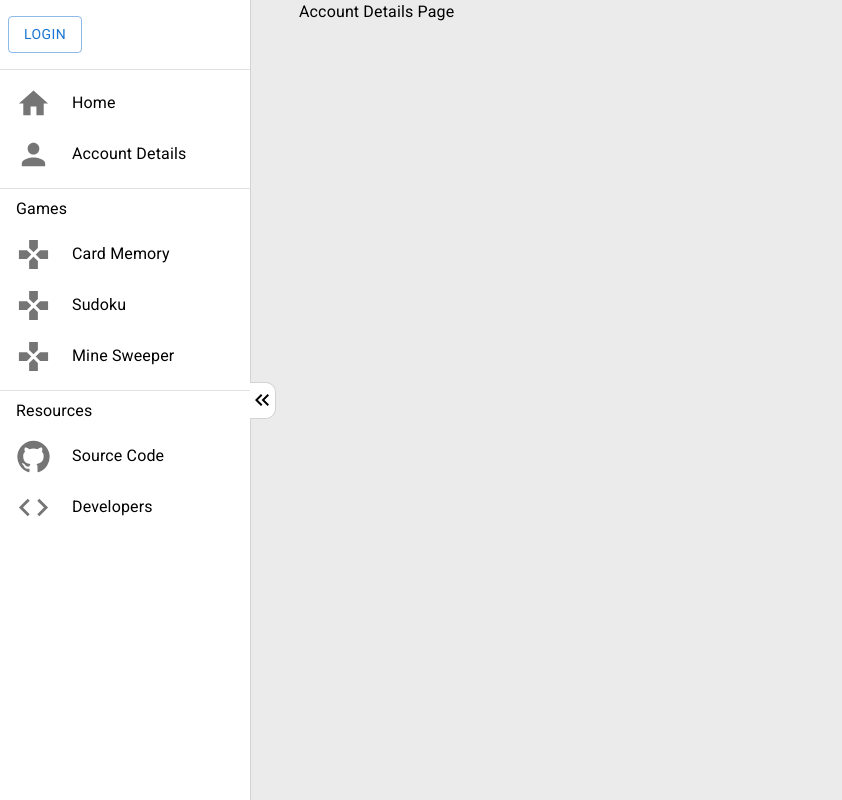
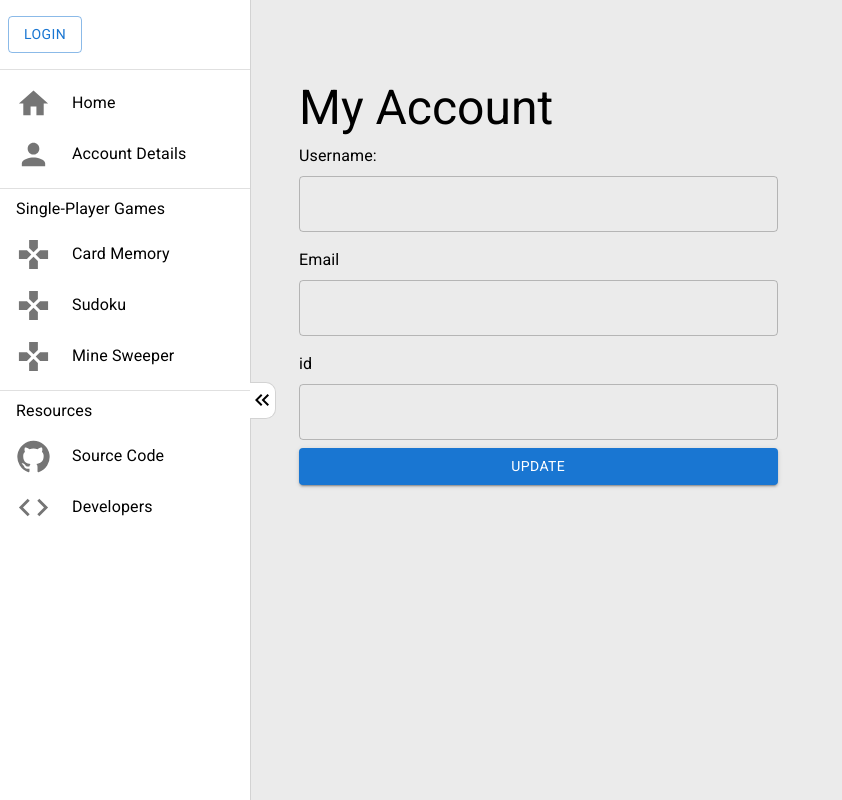
Before and after one commit to dz18/Arcade-Vault, a React (Vite) app: page /account-details in a window 1280 px wide. Shown: the whole page, without its empty margins (0-842 px from the left). Built offline with nearby package versions, Linux system fonts and the light colour scheme; no server answers.

Commit message:
Moved CardMemoryGame into singleplayer-games folder, Added stat tracking into CardMemory Game. Minor Bug Fixes

```diff
--- a/src/components/SideNav.jsx
+++ b/src/components/SideNav.jsx
@@ -24,7 +24,7 @@ import {
     Person,
     Settings
 } from "@mui/icons-material";
-import { useState } from "react";
+import { useEffect, useState } from "react";
 import { useNavigate } from "react-router-dom";
 import LoginModal from "./LoginModal";
 import { useAuth } from "../contexts/AuthContext";
@@ -38,7 +38,6 @@ export default function SideNav() {
     const [hide, setHide] = useState(false)
     const [openModal, setOpenModal] = useState(false)
     const [anchorEl, setAnchorEl] = useState(null)
-    const openSettingsMenu = Boolean(anchorEl)
 
     const handleSettingsMenu = (e) => {
         setAnchorEl(e.currentTarget)
@@ -58,7 +57,14 @@ export default function SideNav() {
 
     const handleLogout = async () => {
         await logOut()
+        closeSettingsMenu()
     }
+
+    useEffect(() => {
+        if (anchorEl && !document.body.contains(anchorEl)) {
+            setAnchorEl(null); // Reset if invalid
+        }
+    }, [anchorEl]);
 
     return (
         <Box
@@ -96,7 +102,7 @@ export default function SideNav() {
                                     }}
                                 />
                                 <Typography>
-                                    {userData?.username || userData?.username.slice(0,12) + '...'}
+                                    {userData?.username.length < 15 ? userData?.username : userData?.username.slice(0,15) + '...'}
                                 </Typography>
                             </Box>
                             <IconButton
@@ -106,8 +112,9 @@ export default function SideNav() {
                             </IconButton>
                             <Menu
                                 anchorEl={anchorEl}
-                                open={openSettingsMenu}
+                                open={Boolean(anchorEl)}
                                 onClose={closeSettingsMenu}
+                                keepMounted
                             >
                                 <MenuItem
                                     onClick={handleLogout}
@@ -149,7 +156,7 @@ export default function SideNav() {
                         <ListItemText primary='Home' />
                     </ListItemButton>
                     <ListItemButton
-                        onClick={() => navigate('/account-details')}
+                        onClick={user ? () => navigate('/account-details') : handleModalOpen}
                     >
                         <ListItemIcon>
                             <Person fontSize="large"/>
@@ -166,7 +173,7 @@ export default function SideNav() {
                     px={2}
                     pt={1}
                 >
-                    Games
+                    Single-Player Games
                 </Typography>
                 <List>
                     <ListItemButton
--- /dev/null
+++ b/src/components/leaderboards/CardMemoryLeaderboards.jsx
@@ -0,0 +1,89 @@
+import { AvTimer, Replay, SportsScore } from "@mui/icons-material";
+import { Box, Grid2, Typography } from "@mui/material";
+
+export default function CardMemoryLeaderboards() {
+
+
+
+    return (
+        <Box>
+            <Grid2 container spacing={2}>
+
+                {/* Best Score */}
+                <Grid2
+                    bgcolor='lime'
+                    p={2}
+                    size={{xs: 12, sm: 6, md: 4}}
+                    overflow='hidden'
+                    borderRadius={2}
+                >
+                    {/* Header */}
+                    <Box
+                        display='flex'
+                        alignItems='center'
+                    >
+                        <SportsScore fontSize="large"/>
+                        <Typography
+                            variant="h6"
+                            fontWeight='bold'
+                            ml={1}
+                        >
+                            Best Scores
+                        </Typography>
+                    </Box>
+                </Grid2>
+
+                {/* Best Time */}
+                <Grid2
+                    bgcolor='skyblue'
+                    p={2}
+                    size={{xs: 12, sm: 6, md: 4}}
+                    overflow='hidden'
+                    borderRadius={2}
+                >
+                    {/* Header */}
+                    <Box
+                        display='flex'
+                        alignItems='center'
+                    >
+                        <AvTimer fontSize="large"/>
+                        <Typography
+                            variant="h6"
+                            fontWeight='bold'
+                            ml={1}
+                        >
+                            Best Times
+                        </Typography>
+                    </Box>
+
+                </Grid2>
+
+                {/* Most Plays */}
+                <Grid2
+                    bgcolor='orange'
+                    p={2}
+                    size={{xs: 12, sm: 6, md: 4}}
+                    overflow='hidden'
+                    borderRadius={2}
+                >
+                    {/* Header */}
+                    <Box
+                        display='flex'
+                        alignItems='center'
+                    >
+                        <Replay fontSize="large"/>
+                        <Typography
+                            variant="h6"
+                            fontWeight='bold'
+                            ml={1}
+                        >
+                            Most Plays
+                        </Typography>
+                    </Box>
+
+                </Grid2>
+
+            </Grid2>
+        </Box>
+    )
+}
--- a/src/contexts/AuthContext.jsx
+++ b/src/contexts/AuthContext.jsx
@@ -43,7 +43,9 @@ export const AuthProvider = ({ children }) => {
     }
 
     const logOut = async() => {
-        return await signOut(auth)
+        await signOut(auth)
+        setUser(null)
+        setUserData(null)
     }
 
     useEffect(() => {
@@ -79,7 +81,8 @@ export const AuthProvider = ({ children }) => {
         userData,
         signUp,
         logIn,
-        logOut
+        logOut,
+        loading
     }
 
     return (
--- a/src/main.jsx
+++ b/src/main.jsx
@@ -10,9 +10,11 @@ import {
 import Index from './pages/Index';
 import HomePage from './pages/HomePage';
 import '@fontsource/roboto/400.css';
-import CardMemoryGame from './pages/games/CardMemoryGame';
 import { AuthProvider } from './contexts/AuthContext';
 import AccountDetailsPage from './pages/AccountPage';
+
+// Games
+import CardMemoryGame from './pages/singleplayer-games/CardMemoryGame';
 
 const router = createBrowserRouter([
   {
--- a/src/pages/AccountPage.jsx
+++ b/src/pages/AccountPage.jsx
@@ -1,10 +1,100 @@
 import {
     Box,
+    Button,
+    CircularProgress,
+    TextField,
     Typography
 } from "@mui/material";
+import { useEffect, useState } from "react";
+import { useAuth } from "../contexts/AuthContext";
+import { doc, updateDoc } from "firebase/firestore";
+import { db } from "../../firebaseConfig";
 
 export default function AccountDetailsPage() {
+
+    const {
+        user,
+        userData,
+        loading
+    } = useAuth()
+
+    const [newUsername, setNewUsername] = useState('')
+    const [email, setEmail] = useState('')
+    const [userId, setUserId] = useState('')
+
+    useEffect(() => {
+        if (user) {
+            setNewUsername(userData.username)
+            setEmail(userData.email)
+            setUserId(userData.uid)
+        }
+    }, [userData])
+
+    const handleUpdate = async () => {
+        try {
+            const userRef = doc(db, 'users', user.uid)
+            await updateDoc(userRef, {
+                username: newUsername
+            })
+        } catch (error) {
+            console.error(error)
+        }
+    }
+
     return (
-        <Box><Typography>Account Details Page</Typography></Box>
+        <Box mt={10}>
+
+            <Box>
+                <Typography variant="h3">My Account</Typography>
+            </Box>
+
+            <Box
+                display='flex'
+                flexDirection='column'
+                gap={1}
+            >
+
+                <Typography mt={1}>Username:</Typography>
+                <TextField
+                    value={newUsername}
+                    onChange={(e) => setNewUsername(e.target.value)}
+                    sx={{
+                        width: '50%'
+                    }}
+                />
+
+                <Typography mt={1}>Email</Typography>
+                <TextField
+                    value={email}
+                    sx={{width: '50%'}}
+                    slotProps={{
+                        input: {
+                            readOnly: true,
+                        },
+                    }}
+                />
+
+                <Typography mt={1}>id</Typography>
+                <TextField
+                    value={userId}
+                    sx={{width: '50%'}}
+                    slotProps={{
+                        input: {
+                            readOnly: true,
+                        },
+                    }}
+                />
+
+                <Button
+                    onClick={handleUpdate}
+                    variant="contained"
+                    sx={{width: '50%'}}
+                >
+                    Update
+                </Button>
+            </Box>
+
+
+        </Box>
     )
 }
```
Also changed, not shown: src/pages/singleplayer-games/CardMemoryGame.jsx (renamed from src/pages/games/CardMemoryGame.jsx, +83 -11 lines), src/components/stats/CardMemoryUserStats.jsx (added).
